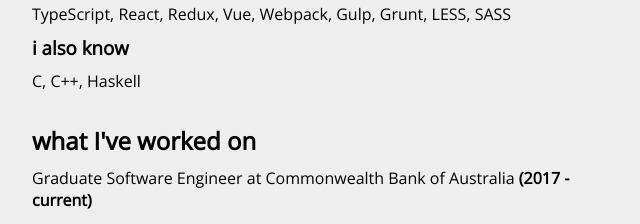
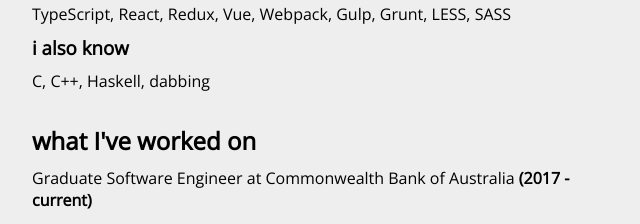
Before and after one commit to ramshaw888/wilhelm, a website: page wilhelm.html in a window 1280 px wide. Shown: the part 1016-1240 px from the top of the page, 314-954 px from the left. Drawn offline with nearby package versions, Linux system fonts and the light colour scheme.

Commit message:
fix copy

```diff
--- a/wilhelm.html
+++ b/wilhelm.html
@@ -39,7 +39,7 @@
                 <h3>web</h3>
                 <p>TypeScript, React, Redux, Vue, Webpack, Gulp, Grunt, LESS, SASS</p>
                 <h3>i also know</h3>
-                <p>C, C++, Haskell</p>
+                <p>C, C++, Haskell, dabbing</p>
             </div>
 
             <div class="subsection">
```
